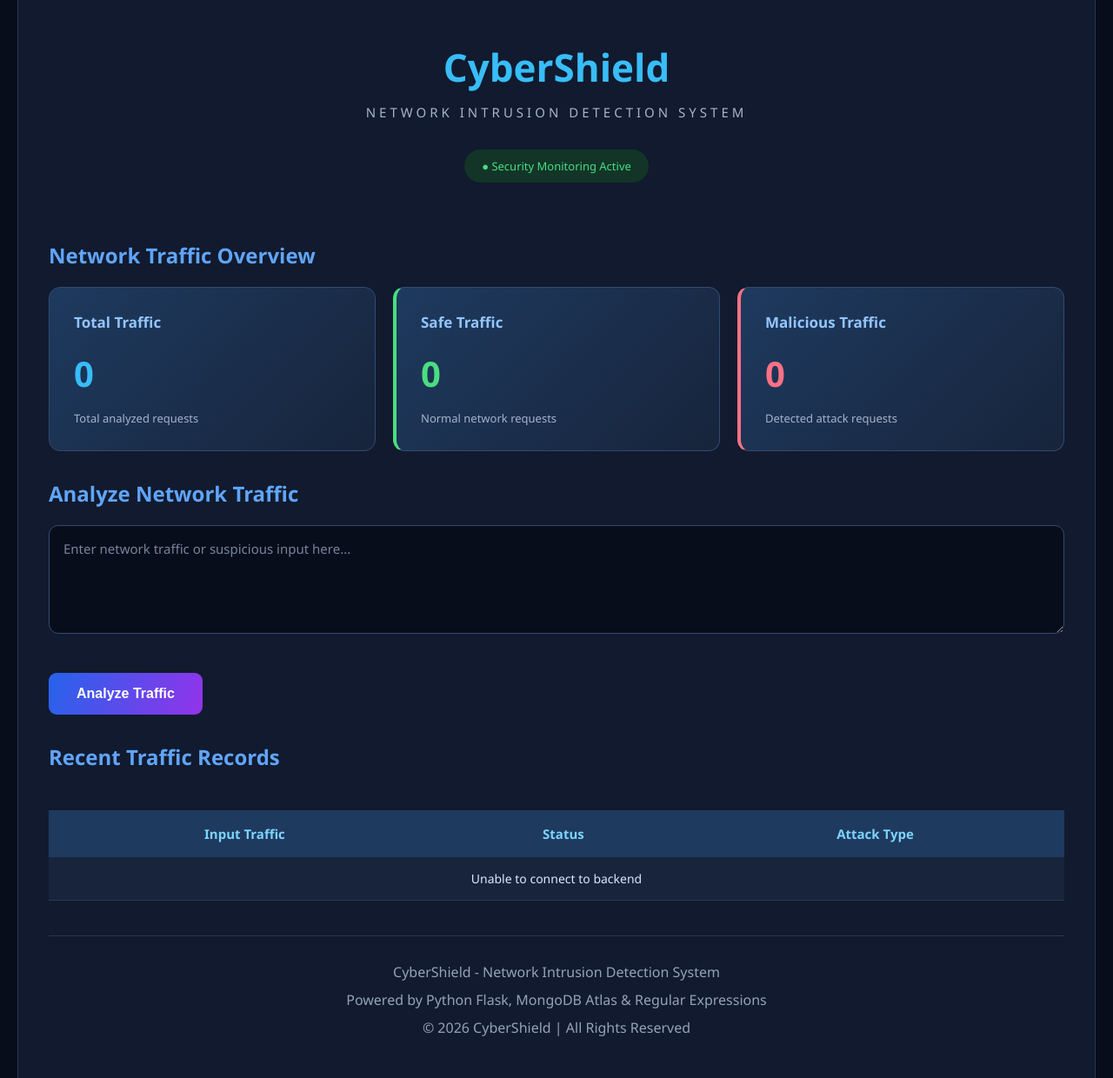
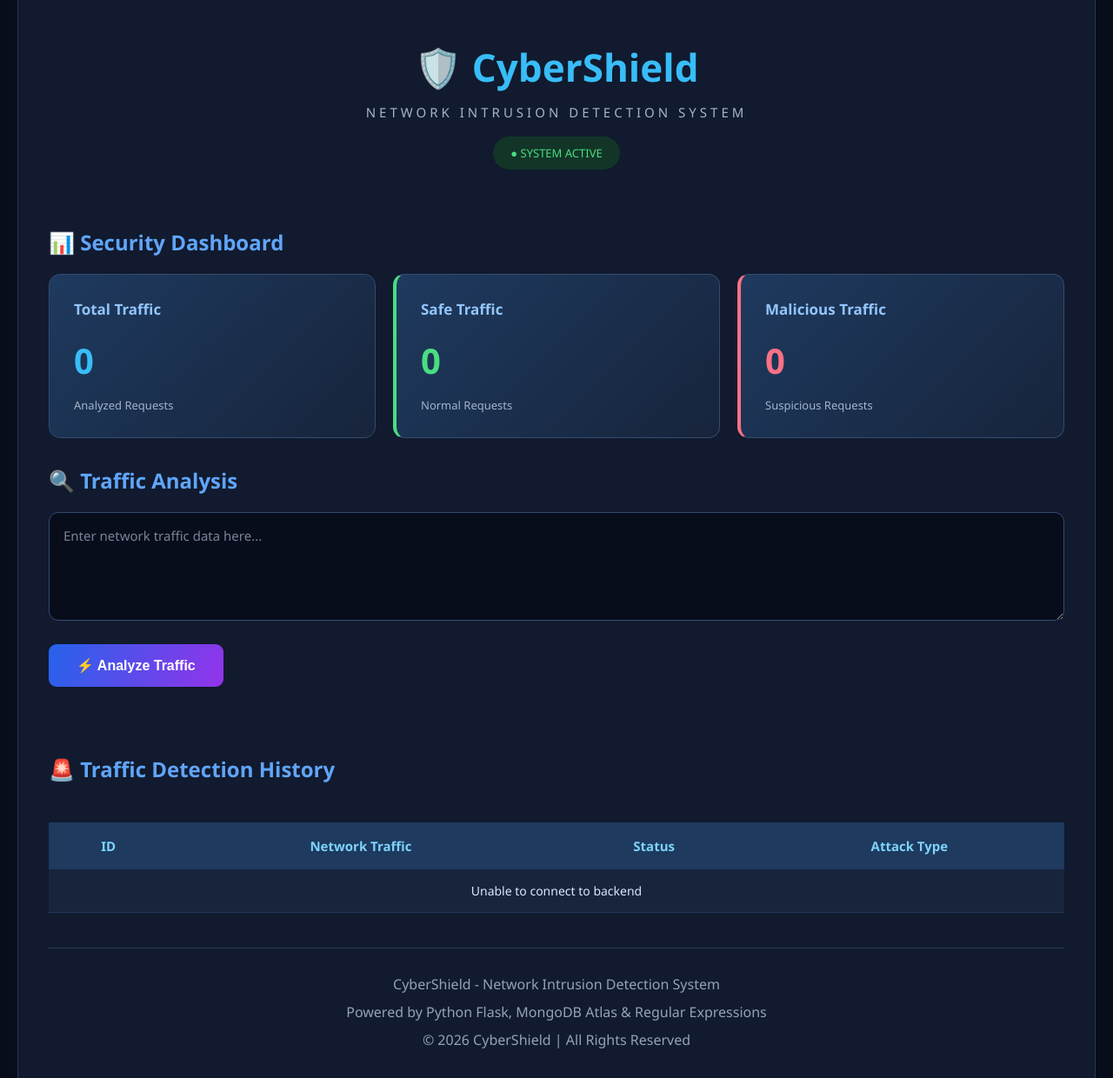
Before and after one commit to PRAGATH2006/NETWORK-DETECTION, a Flask app: template templates/index.html in a window 1280 px wide. Shown: the top 1240 px of the page at 87% size. Run offline with Flask 3, Linux system fonts and the light colour scheme; the template is opened without the code that fills it, so the values that code supplies are empty.

Commit message:
Update index.html

```diff
--- a/templates/index.html
+++ b/templates/index.html
@@ -4,45 +4,9 @@
 <head>
     <meta charset="UTF-8">
     <meta name="viewport" content="width=device-width, initial-scale=1.0">
-
     <title>CyberShield - Network Security</title>
 
-    <link rel="stylesheet" href="static/style.css">
-
-    <style>
-        form {
-            margin-top: 20px;
-        }
-
-        textarea {
-            margin-bottom: 18px;
-        }
-
-        #result {
-            margin-top: 20px;
-            padding: 15px;
-            border-radius: 8px;
-            display: none;
-            line-height: 1.6;
-        }
-
-        .result-safe {
-            display: block !important;
-            background: #123528;
-            color: #4ade80;
-        }
-
-        .result-danger {
-            display: block !important;
-            background: #451e2b;
-            color: #fb7185;
-        }
-
-        .status-label {
-            display: inline-block;
-            margin-top: 15px;
-        }
-    </style>
+    <link rel="stylesheet" href="/static/style.css">
 </head>
 
 <body>
@@ -50,61 +14,60 @@
 <div class="container">
 
     <header>
-        <h1>CyberShield</h1>
+        <h1>🛡️ CyberShield</h1>
         <p>NETWORK INTRUSION DETECTION SYSTEM</p>
-        <span class="security-status status-label">
-            ● Security Monitoring Active
-        </span>
+        <span class="security-status">● SYSTEM ACTIVE</span>
     </header>
 
-    <h2>Network Traffic Overview</h2>
+    <h2>📊 Security Dashboard</h2>
 
     <div class="stats-container">
 
         <div class="stat-card">
             <h3>Total Traffic</h3>
             <h1 id="total">0</h1>
-            <p>Total analyzed requests</p>
+            <p>Analyzed Requests</p>
         </div>
 
         <div class="stat-card safe-card">
             <h3>Safe Traffic</h3>
             <h1 id="safe">0</h1>
-            <p>Normal network requests</p>
+            <p>Normal Requests</p>
         </div>
 
         <div class="stat-card danger-card">
             <h3>Malicious Traffic</h3>
             <h1 id="malicious">0</h1>
-            <p>Detected attack requests</p>
+            <p>Suspicious Requests</p>
         </div>
 
     </div>
 
-    <h2>Analyze Network Traffic</h2>
+    <h2>🔍 Traffic Analysis</h2>
 
     <form id="trafficForm">
 
         <textarea
             id="input_text"
-            placeholder="Enter network traffic or suspicious input here..."
+            placeholder="Enter network traffic data here..."
             required
         ></textarea>
 
-        <button type="submit">Analyze Traffic</button>
+        <button type="submit">⚡ Analyze Traffic</button>
 
     </form>
 
     <div id="result"></div>
 
-    <h2>Recent Traffic Records</h2>
+    <h2>🚨 Traffic Detection History</h2>
 
     <div class="table-container">
 
         <table>
             <thead>
                 <tr>
-                    <th>Input Traffic</th>
+                    <th>ID</th>
+                    <th>Network Traffic</th>
                     <th>Status</th>
                     <th>Attack Type</th>
                 </tr>
@@ -112,7 +75,7 @@
 
             <tbody id="records">
                 <tr>
-                    <td colspan="3">Loading traffic records...</td>
+                    <td colspan="4">Loading traffic records...</td>
                 </tr>
             </tbody>
         </table>
@@ -129,8 +92,7 @@
 
 <script>
 
-    // Render backend URL will be added in the next step
-    const API_URL = "YOUR_RENDER_BACKEND_URL";
+const API_URL = "https://network-detection.onrender.com";
 
 async function loadTraffic() {
 
@@ -153,13 +115,16 @@
 
         if (!data.records || data.records.length === 0) {
             records.innerHTML =
-                    '<tr><td colspan="3">No traffic records found</td></tr>';
+                '<tr><td colspan="4">No traffic records found</td></tr>';
             return;
         }
 
-            data.records.forEach(record => {
+        data.records.forEach((record, index) => {
 
             const row = document.createElement("tr");
+
+            const idCell = document.createElement("td");
+            idCell.textContent = record.id || record._id || (index + 1);
 
             const inputCell = document.createElement("td");
             inputCell.textContent = record.input_text;
@@ -172,6 +137,7 @@
             const attackCell = document.createElement("td");
             attackCell.textContent = record.attack_type;
 
+            row.appendChild(idCell);
             row.appendChild(inputCell);
             row.appendChild(statusCell);
             row.appendChild(attackCell);
@@ -183,7 +149,7 @@
     } catch (error) {
 
         document.getElementById("records").innerHTML =
-                '<tr><td colspan="3">Unable to connect to backend</td></tr>';
+            '<tr><td colspan="4">Unable to connect to backend</td></tr>';
 
     }
 
@@ -215,7 +181,7 @@
             const data = await response.json();
 
             if (!response.ok) {
-                    throw new Error(data.error || "Analysis failed");
+                throw new Error("Analysis failed");
             }
 
             result.textContent =
@@ -231,7 +197,9 @@
 
         } catch (error) {
 
-                result.textContent = "Backend connection failed. Please try again.";
+            result.textContent =
+                "Backend connection failed. Please try again.";
+
             result.className = "result-danger";
 
         }
```
Lines whose indentation alone changed are shown as unchanged.
